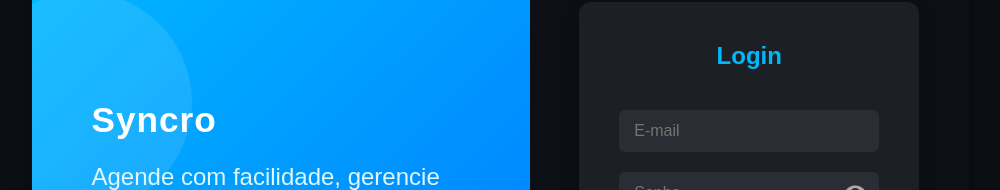
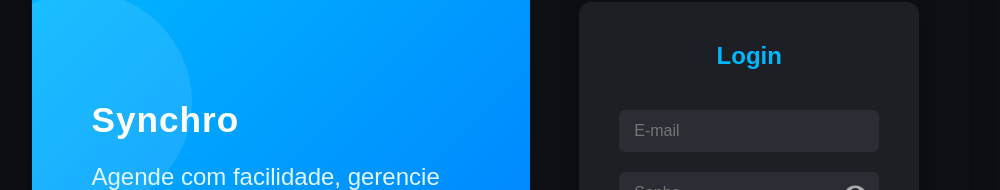
Before and after one commit to GuiMillares/castro-admin, a React (Create React App) app: page / in a window 1280 px wide. Shown: the part 186-376 px from the top of the page, without its empty margins (140-1140 px from the left). Built offline with nearby package versions, Linux system fonts and the light colour scheme; no server answers.

Commit message:
adjusting the name on the login screen

```diff
--- a/package.json
+++ b/package.json
@@ -7,6 +7,7 @@
     "@testing-library/jest-dom": "^6.6.3",
     "@testing-library/react": "^16.3.0",
     "@testing-library/user-event": "^13.5.0",
+    "firebase": "^11.9.1",
     "react": "^19.1.0",
     "react-dom": "^19.1.0",
     "react-icons": "^5.5.0",
--- a/src/components/login.jsx
+++ b/src/components/login.jsx
@@ -1,4 +1,4 @@
-import React, { useEffect, useState } from "react";
+import { useEffect, useState } from "react";
 import { useNavigate } from "react-router-dom";
 import { auth, sendPasswordResetEmail } from "../firebase";
 import {
@@ -69,7 +69,7 @@
     <div className="main-content">
       <div className="left-panel">
         <div className="motivational-text">
-          <div className="brand">Syncro</div>
+          <div className="brand">Synchro</div>
           <h1>Agende com facilidade, gerencie com precisão.</h1>
           <p>
             Agendamentos automáticos, gestão de equipe e serviços tudo em um só
```
Also changed, not shown: 1 other file (tests, documents, lock files or other folders).
